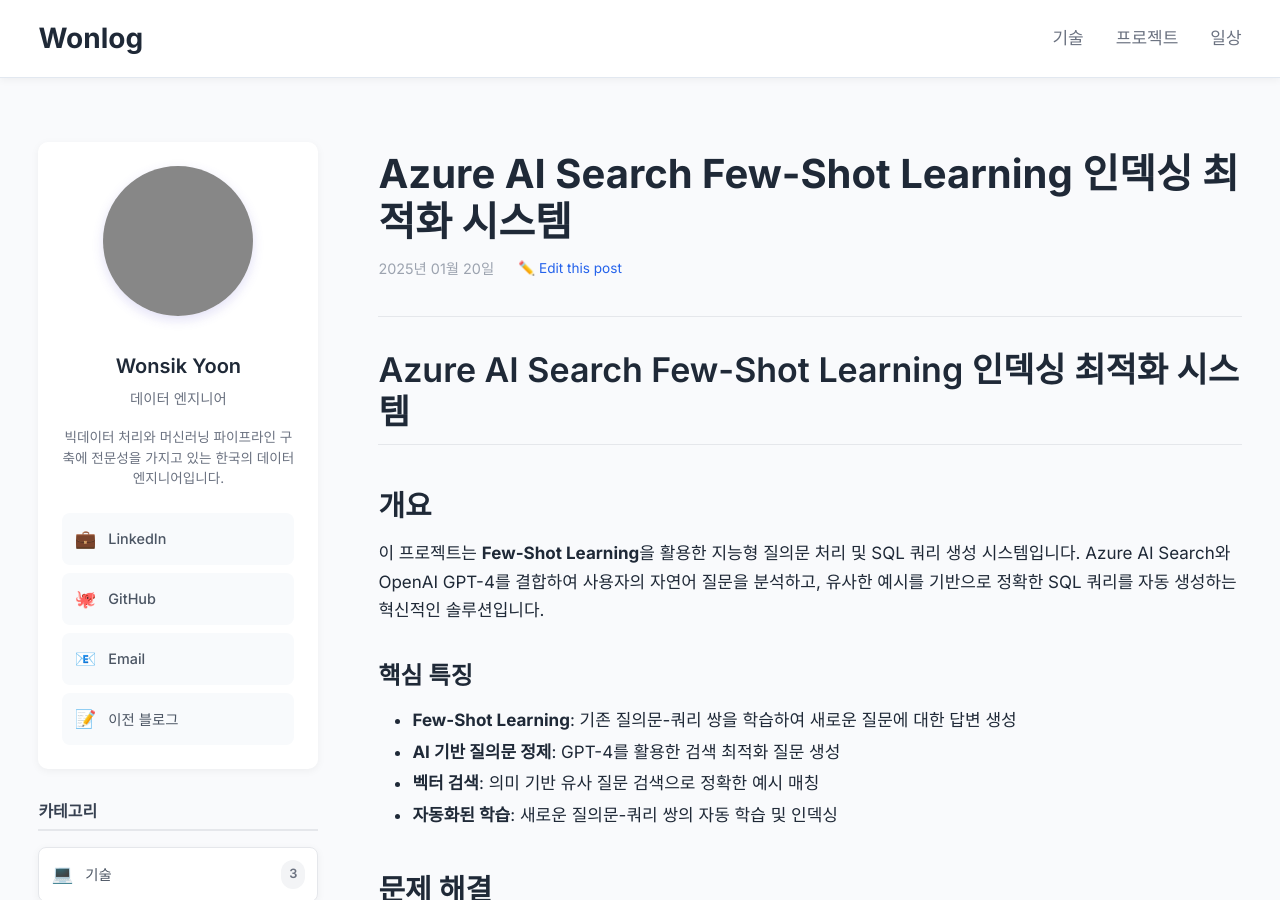
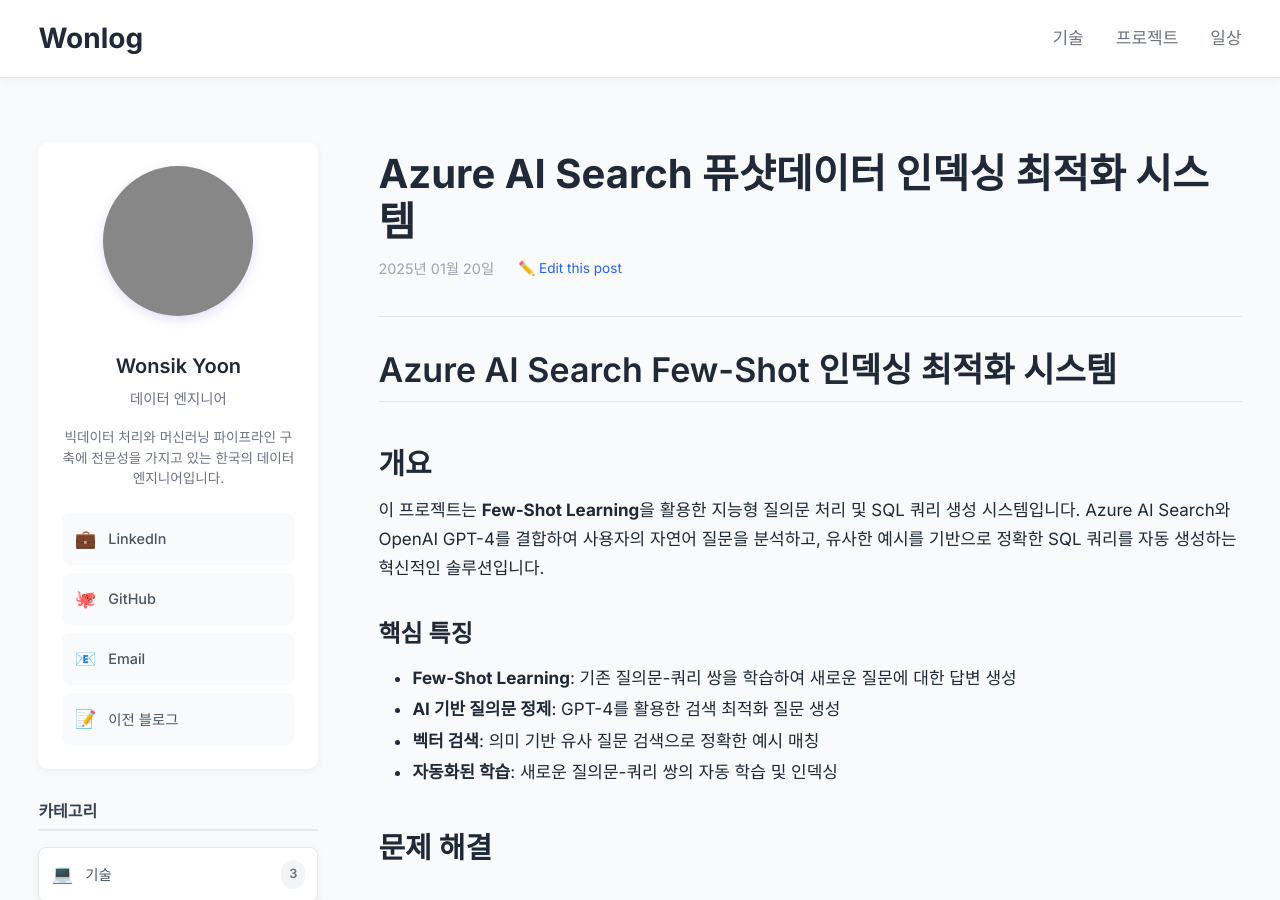
Before and after one commit to learningssik/learningssik.github.io, a Jekyll site: the page built from _public/tech/fewshot-learning-indexing-system.md, in a window 1280 px wide and 900 px high. Built offline with Jekyll 4.4.1, drawn with Linux system fonts in a browser that asks for light colours; grey boxes are pictures that could not be loaded.

Commit message:
Update fewshot-learning-indexing-system.md

```diff
--- a/_public/tech/fewshot-learning-indexing-system.md
+++ b/_public/tech/fewshot-learning-indexing-system.md
@@ -1,13 +1,13 @@
 ---
 layout: post
-title: "Azure AI Search Few-Shot Learning 인덱싱 최적화 시스템"
+title: "Azure AI Search 퓨샷데이터 인덱싱 최적화 시스템"
 date: 2025-01-21 00:00:00 +0900
 categories: tech
 tags: [Azure AI Search, Few-Shot Learning, OpenAI GPT-4, SQL 쿼리 생성, 벡터 검색, AI 최적화]
 excerpt: "Few-Shot Learning을 활용한 지능형 질의문 처리 및 SQL 쿼리 생성 시스템으로, Azure AI Search와 OpenAI GPT-4를 결합하여 사용자의 자연어 질문을 분석하고 정확한 SQL 쿼리를 자동 생성합니다."
 ---
 
-# Azure AI Search Few-Shot Learning 인덱싱 최적화 시스템
+# Azure AI Search Few-Shot 인덱싱 최적화 시스템
 
 ## 개요
 
```
